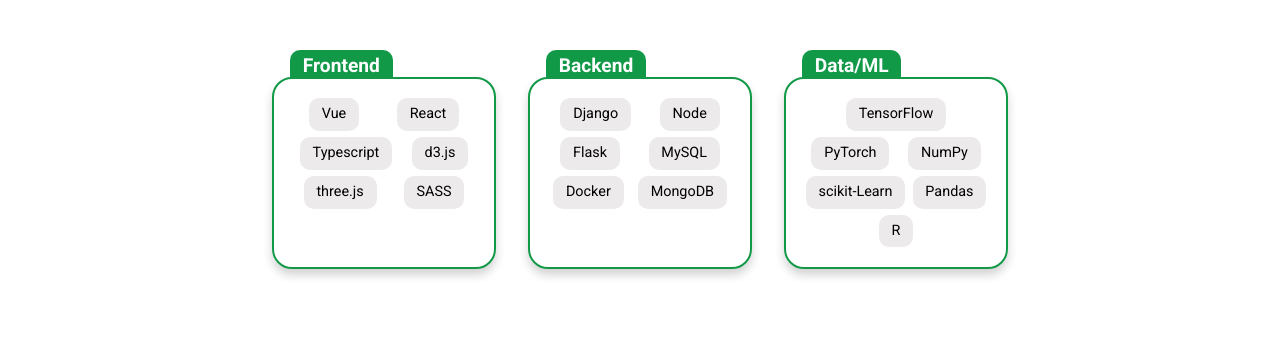
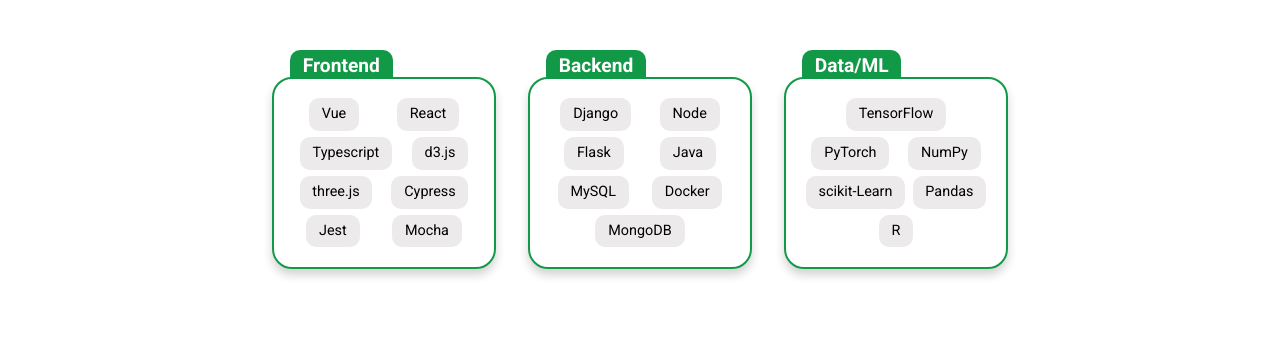
Before and after one commit to andymbryant/personal, a website: page index.html in a window 1280 px wide. Shown: the part 463-800 px from the top of the page. Drawn offline with nearby package versions, Linux system fonts and the light colour scheme.

Commit message:
updated items

```diff
--- a/index.html
+++ b/index.html
@@ -41,7 +41,9 @@
               <div class="item">Typescript</div>
               <div class="item">d3.js</div>
               <div class="item">three.js</div>
-              <div class="item">SASS</div>
+              <div class="item">Cypress</div>
+              <div class="item">Jest</div>
+              <div class="item">Mocha</div>
             </div>
           </div>
           <div class="sub-ctr">
@@ -50,6 +52,7 @@
               <div class="item">Django</div>
               <div class="item">Node</div>
               <div class="item">Flask</div>
+              <div class="item">Java</div>
               <div class="item">MySQL</div>
               <div class="item">Docker</div>
               <div class="item">MongoDB</div>
```
